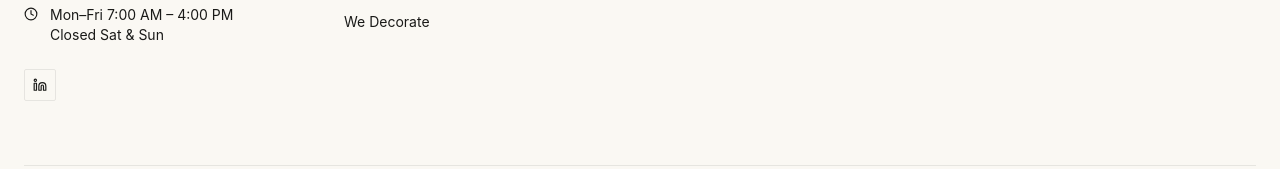
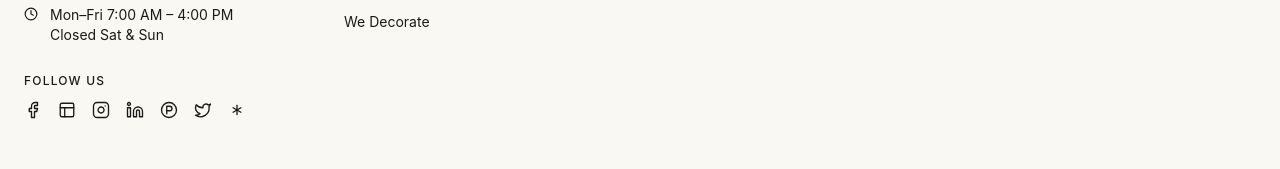
Before and after one commit to Mianzohaib950/Nets, a React (Vite) app: page / in a window 1280 px wide. Shown: the part 6901-7070 px from the top of the page. Built offline with nearby package versions, Linux system fonts and the light colour scheme.

Commit message:
fix issue page not found

```diff
--- a/scripts/generate-seo-pages.mjs
+++ b/scripts/generate-seo-pages.mjs
@@ -65,7 +65,15 @@ function schemaFor(route, title, description, canonical) {
     openingHoursSpecification: [{ "@type": "OpeningHoursSpecification", dayOfWeek: ["Monday", "Tuesday", "Wednesday", "Thursday", "Friday"], opens: "07:00", closes: "16:00" }],
     areaServed: { "@type": "Country", name: "United States" },
     hasMap: "https://maps.app.goo.gl/Ka7icMBxsSZ5ZPRz8",
-    sameAs: ["https://www.linkedin.com/company/nets-unlimited-inc"],
+    sameAs: [
+      "https://www.facebook.com/NetsUnlimited/",
+      "https://www.houzz.com/pro/webuser-536029029/__public",
+      "https://www.instagram.com/netsunlimitedinc/",
+      "https://www.linkedin.com/company/nets-unlimited-inc",
+      "https://www.pinterest.com/NetsUnlimitedInc/",
+      "https://x.com/nets_unlimited",
+      "https://www.yelp.com/biz/nets-unlimited-phoenix-2",
+    ],
   };
   const graph = [
     organization,
--- a/src/components/layout/Footer.tsx
+++ b/src/components/layout/Footer.tsx
@@ -1,5 +1,17 @@
 import { Link } from "react-router";
-import { Linkedin, MapPin, Phone, Mail, Clock } from "lucide-react";
+import {
+  Asterisk,
+  CircleParking,
+  Clock,
+  Facebook,
+  Instagram,
+  Linkedin,
+  Mail,
+  MapPin,
+  PanelsTopLeft,
+  Phone,
+  Twitter,
+} from "lucide-react";
 import logoImg from "@/imports/qt_q_95__1_.png";
 
 const appLinks = [
@@ -21,6 +33,16 @@ const galleryLinks = [
   { label: "Play Elements", to: "/gallery/play-elements" },
   { label: "Golf & Sport", to: "/gallery/golf-and-sport" },
   { label: "Protection Netting", to: "/gallery/protection-netting" },
+];
+
+const socialLinks = [
+  { icon: Facebook, href: "https://www.facebook.com/NetsUnlimited/", label: "Facebook" },
+  { icon: PanelsTopLeft, href: "https://www.houzz.com/pro/webuser-536029029/__public", label: "Houzz" },
+  { icon: Instagram, href: "https://www.instagram.com/netsunlimitedinc/", label: "Instagram" },
+  { icon: Linkedin, href: "https://www.linkedin.com/company/nets-unlimited-inc", label: "LinkedIn" },
+  { icon: CircleParking, href: "https://www.pinterest.com/NetsUnlimitedInc/", label: "Pinterest" },
+  { icon: Twitter, href: "https://x.com/nets_unlimited", label: "X / Twitter" },
+  { icon: Asterisk, href: "https://www.yelp.com/biz/nets-unlimited-phoenix-2", label: "Yelp" },
 ];
 
 export default function Footer() {
@@ -66,21 +88,23 @@ export default function Footer() {
                 <span>Mon–Fri 7:00 AM – 4:00 PM<br />Closed Sat &amp; Sun</span>
               </div>
             </div>
-            <div className="flex gap-4 mt-6">
-              {[
-                { icon: Linkedin, href: "https://www.linkedin.com/company/nets-unlimited-inc", label: "LinkedIn" },
-              ].map(({ icon: Icon, href, label }) => (
+            <div className="mt-7">
+              <p className="text-xs font-medium tracking-widest uppercase text-clay mb-3">Follow Us</p>
+              <div className="flex flex-nowrap items-center gap-4">
+              {socialLinks.map(({ icon: Icon, href, label }) => (
                 <a
                   key={label}
                   href={href}
-                  aria-label={label}
+                  aria-label={`Follow Nets Unlimited on ${label}`}
                   target="_blank"
                   rel="noopener noreferrer"
-                  className="w-8 h-8 flex items-center justify-center border border-primary-foreground/20 rounded-[2px] text-primary-foreground/60 hover:text-primary-foreground hover:border-primary-foreground/60 transition-colors"
+                  title={label}
+                  className="group inline-flex items-center justify-center text-primary-foreground/60 hover:text-primary-foreground transition-colors"
                 >
-                  <Icon size={14} />
+                  <Icon size={18} strokeWidth={1.8} className="shrink-0 text-clay/90 group-hover:text-clay" />
                 </a>
               ))}
+              </div>
             </div>
           </div>
 
--- a/src/components/shared/SEO.tsx
+++ b/src/components/shared/SEO.tsx
@@ -66,14 +66,15 @@ export function SEO() {
   const { pathname } = useLocation();
 
   useEffect(() => {
-    const gallerySlug = pathname.startsWith("/gallery/") ? pathname.split("/")[2] : "";
+    const normalizedPath = pathname === "/" ? "/" : pathname.replace(/\/+$/, "");
+    const gallerySlug = normalizedPath.startsWith("/gallery/") ? normalizedPath.split("/")[2] : "";
     const galleryName = galleryNames[gallerySlug];
-    const page = pages[pathname] ?? (galleryName ? {
+    const page = pages[normalizedPath] ?? (galleryName ? {
       title: `${galleryName} Gallery | Nets Unlimited`,
       description: `View completed ${galleryName.toLowerCase()} projects designed, fabricated and installed by Nets Unlimited.`,
     } : { title: "Page Not Found | Nets Unlimited", description: "The requested page could not be found.", noindex: true });
     page.description = completeDescription(page.description);
-    const canonicalPath = pathname === "/" ? "/" : `${pathname.replace(/\/$/, "")}/`;
+    const canonicalPath = normalizedPath === "/" ? "/" : `${normalizedPath}/`;
     const canonical = `${SITE_URL}${canonicalPath}`;
     const robots = page.noindex ? "noindex, follow" : "index, follow, max-image-preview:large, max-snippet:-1, max-video-preview:-1";
 
@@ -112,14 +113,22 @@ export function SEO() {
         openingHoursSpecification: [{ "@type": "OpeningHoursSpecification", dayOfWeek: ["Monday", "Tuesday", "Wednesday", "Thursday", "Friday"], opens: "07:00", closes: "16:00" }],
         areaServed: { "@type": "Country", name: "United States" },
         hasMap: "https://maps.app.goo.gl/Ka7icMBxsSZ5ZPRz8",
-        sameAs: ["https://www.linkedin.com/company/nets-unlimited-inc"],
+        sameAs: [
+          "https://www.facebook.com/NetsUnlimited/",
+          "https://www.houzz.com/pro/webuser-536029029/__public",
+          "https://www.instagram.com/netsunlimitedinc/",
+          "https://www.linkedin.com/company/nets-unlimited-inc",
+          "https://www.pinterest.com/NetsUnlimitedInc/",
+          "https://x.com/nets_unlimited",
+          "https://www.yelp.com/biz/nets-unlimited-phoenix-2",
+        ],
         knowsAbout: ["Custom netting", "Rope fabrication", "Animal enclosures", "Safety netting", "Rope bridges", "Commercial handrails"],
       },
-      { "@context": "https://schema.org", "@type": pathname === "/contact" ? "ContactPage" : pathname === "/about" ? "AboutPage" : "WebPage", "@id": `${canonical}#webpage`, url: canonical, name: page.title, description: page.description, isPartOf: { "@id": `${SITE_URL}/#website` }, about: { "@id": `${SITE_URL}/#organization` }, inLanguage: "en-US" },
+      { "@context": "https://schema.org", "@type": normalizedPath === "/contact" ? "ContactPage" : normalizedPath === "/about" ? "AboutPage" : "WebPage", "@id": `${canonical}#webpage`, url: canonical, name: page.title, description: page.description, isPartOf: { "@id": `${SITE_URL}/#website` }, about: { "@id": `${SITE_URL}/#organization` }, inLanguage: "en-US" },
       { "@context": "https://schema.org", "@type": "WebSite", "@id": `${SITE_URL}/#website`, url: SITE_URL, name: "Nets Unlimited", publisher: { "@id": `${SITE_URL}/#organization` } },
     ];
-    if (pathname !== "/") {
-      const segments = pathname.split("/").filter(Boolean);
+    if (normalizedPath !== "/") {
+      const segments = normalizedPath.split("/").filter(Boolean);
       const items = [{ "@type": "ListItem", position: 1, name: "Home", item: `${SITE_URL}/` }];
       if (segments.length > 1) items.push({ "@type": "ListItem", position: 2, name: segments[0] === "applications" ? "Applications" : "Gallery", item: segments[0] === "gallery" ? `${SITE_URL}/gallery/` : `${SITE_URL}/#applications` });
       items.push({ "@type": "ListItem", position: items.length + 1, name: page.title.split(" | ")[0], item: canonical });
@@ -128,11 +137,11 @@ export function SEO() {
       itemListElement: items,
       });
     }
-    if (serviceNames[pathname]) schemas.push({
+    if (serviceNames[normalizedPath]) schemas.push({
       "@context": "https://schema.org", "@type": "Service", "@id": `${canonical}#service`,
-      name: serviceNames[pathname], description: page.description, url: canonical,
+      name: serviceNames[normalizedPath], description: page.description, url: canonical,
       provider: { "@id": `${SITE_URL}/#organization` }, areaServed: { "@type": "Country", name: "United States" },
-      serviceType: serviceNames[pathname],
+      serviceType: serviceNames[normalizedPath],
     });
     schemas.forEach((schema) => {
       const script = document.createElement("script");
```
Also changed, not shown: 1 other file (tests, documents, lock files or other folders).
